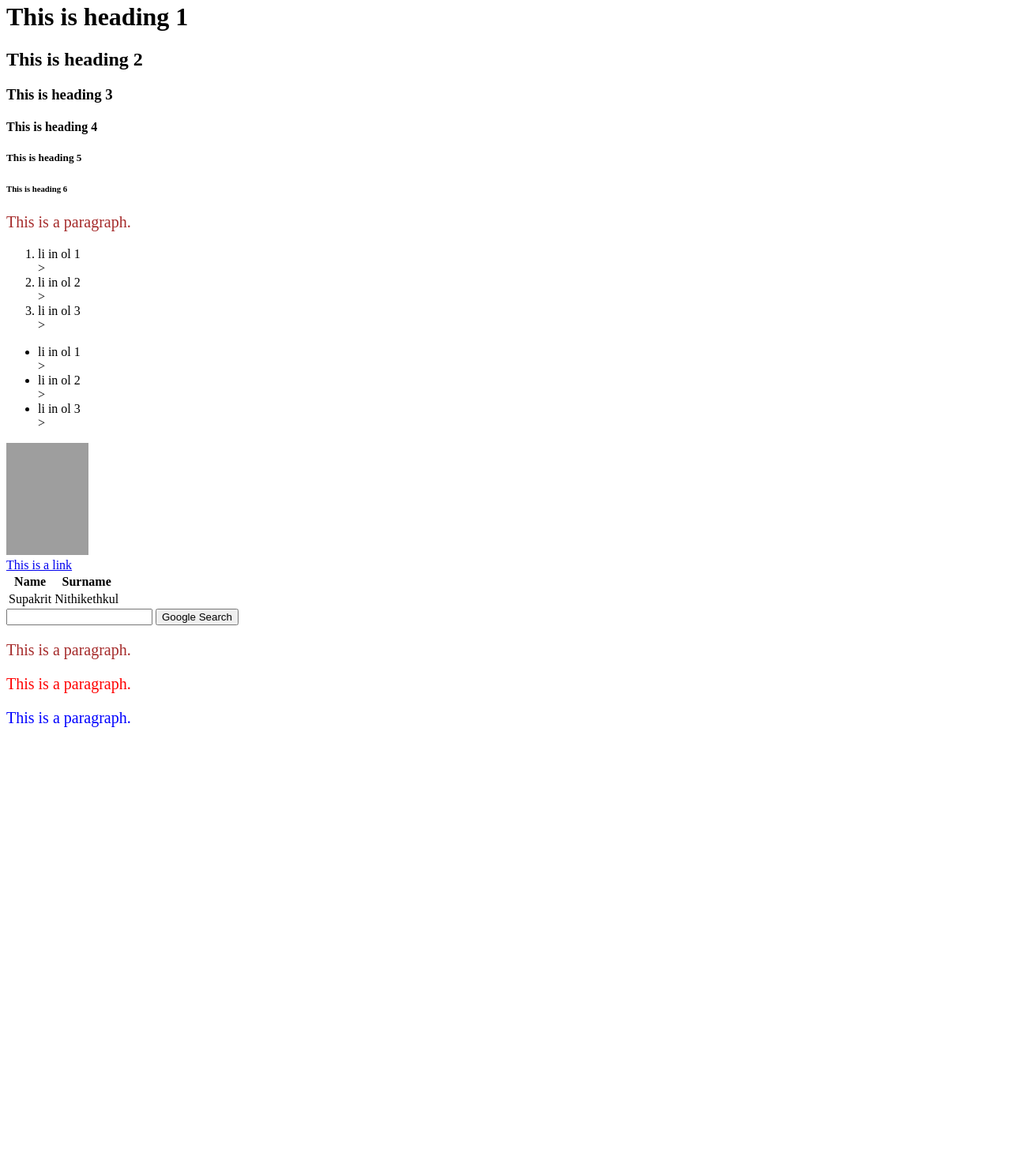
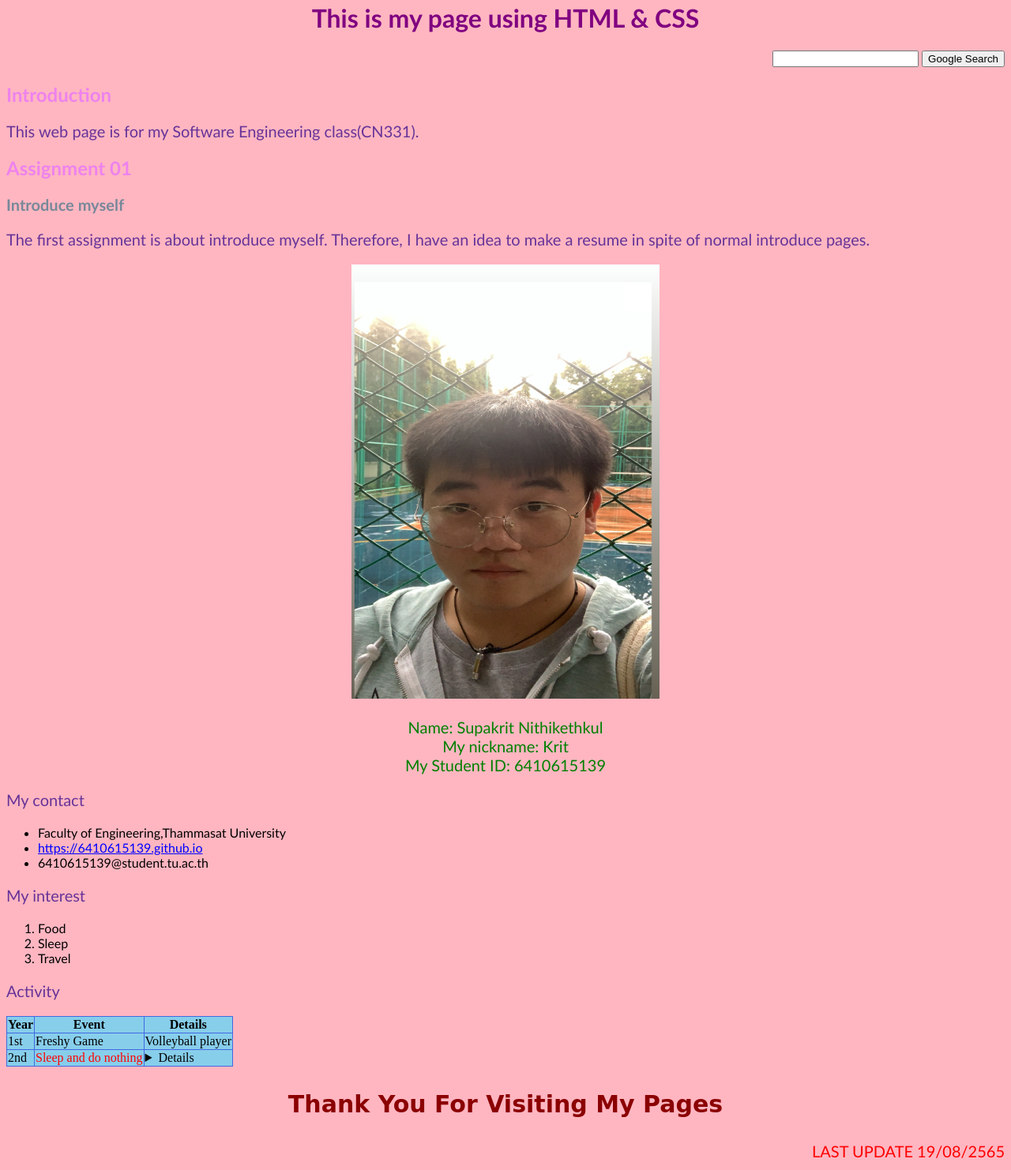
Before and after one commit to 6410615139/6410615139.github.io, a plain HTML site: page index.html in a window 1280 px wide. Shown: the part 18-1500 px from the top of the page at 79% size. Before the commit the page ends 959 px from the top, so only its background shows below. Drawn offline with Linux system fonts and the light colour scheme; grey boxes are pictures that could not be loaded.

Commit message:
Complete Assingment01

```diff
--- a/index.html
+++ b/index.html
@@ -1,73 +1,95 @@
 <!DOCTYPE html>
 <html lang="en">
-    <head>
-        <title>About Me</title>
 
-        <link href = "./style.css" type = "text/css" rel="stylesheet">
-        <!-- Style Tag-->
-        <style>
-            p {
-                color: brown;
-                font-size: 20px;
-            }
-        </style>
-    </head>
-    <body>
-        <h1>This is heading 1</h1>
-        <h2>This is heading 2</h2>
-        <h3>This is heading 3</h3>
-        <h4>This is heading 4</h4>
-        <h5>This is heading 5</h5>
-        <h6>This is heading 6</h6>
+<head>
+    <title>About Me</title>
 
-        <p>This is a paragraph.</p>
+    <link href="./style.css" type="text/css" rel="stylesheet">
+    <!-- Adjacent Sibling Selector (a + b) -->
+    <!-- Attribute Selector (a = b) -->
+    <!-- Pseudo-class Selector (a:b) -->
 
+</head>
+
+<body style="background-color: lightpink;">
+
+    <h1 style="text-align: center;">This is my page using HTML & CSS</h1>
+
+
+    <form style="text-align: right;" action="https://google.com/search" method="get">
+        <input type="text" name="q">
+        <input type="submit" value="Google Search">
+    </form>
+
+    <div>
+        <b>
+            <h2>Introduction</h2>
+        </b>
+        <p>This web page is for my Software Engineering class(CN331).</p>
+    </div>
+
+    <div>
+        <b>
+            <h2>Assignment 01</h2>
+            <p>Introduce myself</p>
+        </b>
+    </div>
+
+    <div>
+        <p>
+            The first assignment is about introduce myself. Therefore, I have an idea
+            to make a resume in spite of normal introduce pages.
+        </p>
+    </div>
+
+    <center>
+        <img src="profilePic.jpg" width="390" height="550">
+        <p style="color : green">Name: Supakrit Nithikethkul<br>
+            My nickname: Krit<br>
+            My Student ID: 6410615139</p>
+    </center>
+    <div>
+        <p>My contact</p>
+        <ul>
+            <li>Faculty of Engineering,Thammasat University</li>
+            <li><a href="https://6410615139.github.io/">https://6410615139.github.io</a></li>
+            <li>6410615139@student.tu.ac.th</li>
+        </ul>
+    </div>
+    <div>
+        <p>My interest</p>
         <ol>
-            <li>li in ol 1</li>>
-            <li>li in ol 2</li>>
-            <li>li in ol 3</li>>
+            <li>Food</li>
+            <li>Sleep</li>
+            <li>Travel</li>
         </ol>
+    </div>
 
-        <ul>
-            <li>li in ol 1</li>>
-            <li>li in ol 2</li>>
-            <li>li in ol 3</li>>
-        </ul>
-
-        <img src="https://www.planetware.com/wpimages/2020/02/france-in-pictures-beautiful-places-to-photograph-eiffel-tower.jpg" alt="Network Ifel Image" width="104" height="142">
-        <br>
-        <a href="https://www.w3schools.com">This is a link</a>
-
+    <div>
+        <p>Activity</p>
         <table>
             <tr>
-                <th>Name</th>
-                <th>Surname</th>
+                <th>Year</th>
+                <th>Event</th>
+                <th>Details</th>
+
             </tr>
             <tr>
-                <td>Supakrit</td>
-                <td>Nithikethkul</td>
+                <td>1st</td>
+                <td>Freshy Game</td>
+                <td>Volleyball player</td>
+            </tr>
+            <tr>
+                <td>2nd</td>
+                <td class="red">Sleep and do nothing</td>
+                <td>
+                    <details>Actualy, its good!</details>
+                </td>
             </tr>
         </table>
-        <form action = "https://google.com/search" method = "get">
-            <input type = "text" name = "q">
-            <input type = "submit" value = "Google Search">
-        </form>
+    </div>
+    <p id="heading">Thank you for visiting my pages</p>
+    <p class="red">last update 19/08/2565</p>
+</body>
 
-        <!-- Cascading Style Sheets-->
-        <!-- Inline Style-->
-        <p>This is a paragraph.</p>
-        <p style = "color : red;">This is a paragraph.</p>
-        <p style = "color : blue; font-size: 20px;">This is a paragraph.</p>
-
-        <!-- Common Css Properyies
-        color
-        text-align
-        width, height
-        margin, padding
-        font-family, font-size, font-weight
-        border
-        ...
-        -->
-
-    </body>
 </html>
--- a/style.css
+++ b/style.css
@@ -1,4 +1,58 @@
+div p {
+    color: lightslategray;
+}
+
+div>p {
+    color: rebeccapurple;
+}
+
 p {
-    color: red;
+    color: darkred;
     font-size: 20px;
+    font-family: 'Gill Sans', 'Gill Sans MT', Calibri, 'Trebuchet MS', sans-serif;
 }
+
+h1 {
+    font-family: 'Gill Sans', 'Gill Sans MT', Calibri, 'Trebuchet MS', sans-serif;
+    color: purple
+}
+
+h2 {
+    font-family: 'Gill Sans', 'Gill Sans MT', Calibri, 'Trebuchet MS', sans-serif;
+    color: violet
+}
+
+li {
+    font-family: 'Gill Sans', 'Gill Sans MT', Calibri, 'Trebuchet MS', sans-serif;
+    color: black
+}
+
+a {
+    font-family: 'Gill Sans', 'Gill Sans MT', Calibri, 'Trebuchet MS', sans-serif;
+    color: blue
+}
+
+.red {
+    color: red
+}
+
+p.red {
+    text-transform: uppercase;
+    text-align: right;
+}
+
+#heading {
+    text-align: center;
+    font-size: 30px;
+    font-weight: bold;
+    font-family: cursive;
+    text-transform: capitalize;
+}
+
+table, th, td {
+    border: 1px solid royalblue;
+    border-collapse: collapse;
+  }
+  th, td {
+    background-color: skyblue;
+  }
```
Also changed, not shown: profilePic.jpg (added).
